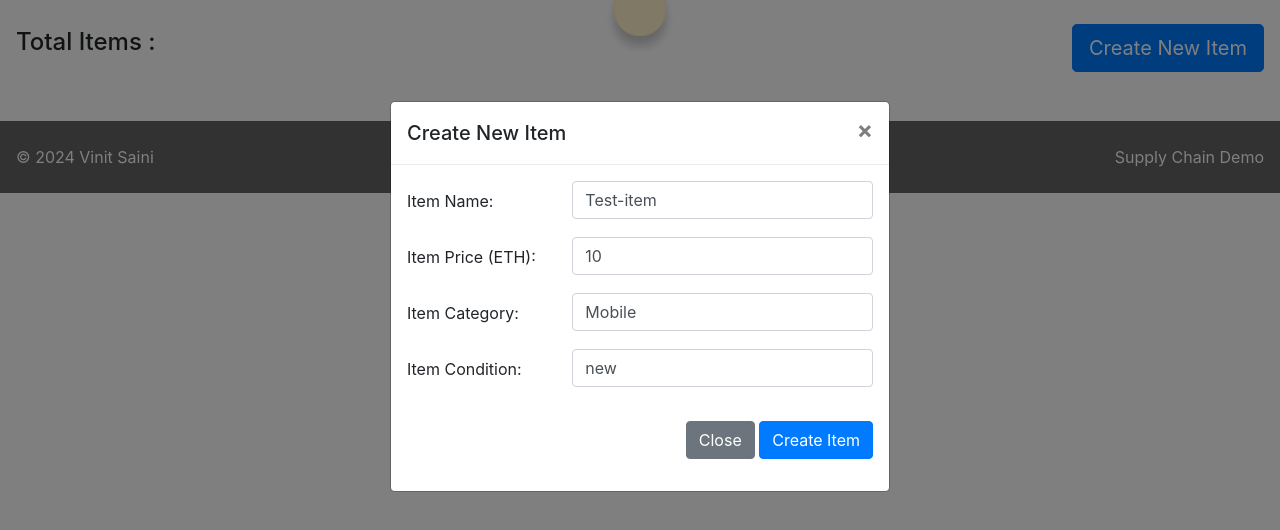
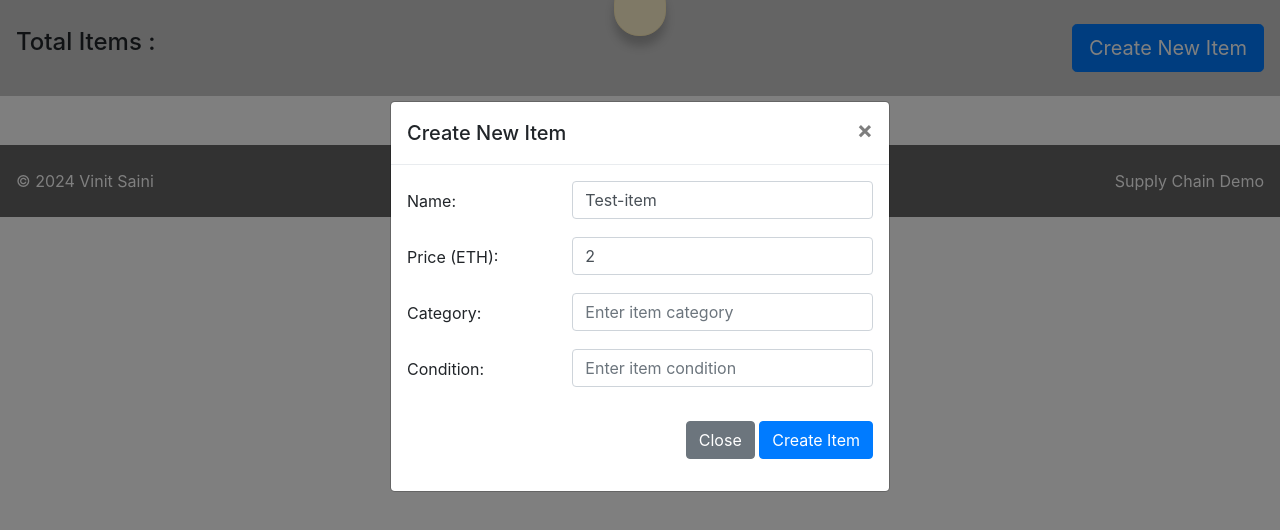
Before and after one commit to vsdcu/supply-chain-demo, a website: page src/index.html in a window 1280 px wide. Both pictures are taken after a click on the button "Create New Item". Shown: the part 104-634 px from the top of the page. Drawn offline with nearby package versions, Linux system fonts and the light colour scheme; files whose address does not match are found by name.

Commit message:
layout and css rel;ated changes

```diff
--- a/src/index.html
+++ b/src/index.html
@@ -69,7 +69,7 @@
   <body>
     <div class=".container-fluid">
 
-		<div class="alert alert-warning notification" role="alert">
+		<div id="notification-container" class="alert alert-warning notification" role="alert">
 			<h4 style="color: red"><span id="contract-notification" class="contract-notification"></span></h4>
 		</div>
 
@@ -85,7 +85,7 @@
 			</div>
 		</div>
 
-		 <div class="row mt-4">
+		 <div class="row pt-4 pb-4" style="background-color: rgb(200, 200, 200)">
 
 			<div class="col-6 pt-1">
           		<h4 class="ml-3">Total Items : <span id="itemCount" class="item-tot-count"></span></h4>
@@ -100,10 +100,13 @@
 
 
 	    <div class="row mt-4 pl-4 pr-4">
-	    	<div id="itemsRow" class="col-12">
+	    	<div class="col-2"></div>
+			<div class="col-8">
+			<div id="itemsRow" class="row">
         	<!-- INITIAL ITEMS LOAD HERE -->
 
 	    	</div>
+			</div>
 	    </div>
 
 
@@ -133,7 +136,7 @@
 		<form id="createItemForm">
       		<div class="form-group row">
      			<div class="col-4 pt-2">
-		        	<label for="i_identifier">Item Name:</label>
+		        	<label for="i_identifier">Name:</label>
 		        </div>
 		        <div class="col-8">
 	        		<input type="text" class="form-control" id="i_identifier" placeholder="Enter item name" required value="Test-item">
@@ -141,26 +144,26 @@
       		</div>
       		<div class="form-group row">
        			<div class="col-4 pt-2">
-    	    		<label for="i_price">Item Price (ETH):</label>
+    	    		<label for="i_price">Price (ETH):</label>
 		        </div>
 		        <div class="col-8">
-	        		<input type="text" class="form-control" id="i_price" placeholder="Enter item price" required value="10">
+	        		<input type="text" class="form-control" id="i_price" placeholder="Enter item price" required value="2">
 		        </div>
       		</div>
       		<div class="form-group row">
      			<div class="col-4 pt-2">
-        			<label for="i_category">Item Category:</label>
+        			<label for="i_category">Category:</label>
 		        </div>
 		        <div class="col-8">
-	        		<input type="text" class="form-control" id="i_category" placeholder="Enter item category" required value="Mobile">
+	        		<input type="text" class="form-control" id="i_category" placeholder="Enter item category" required value="">
 		        </div>
       		</div>
       		<div class="form-group row">
      			<div class="col-4 pt-2">
-        			<label for="i_condition">Item Condition:</label>
+        			<label for="i_condition">Condition:</label>
 		        </div>
 		        <div class="col-8">
-	        		<input type="text" class="form-control" id="i_condition" placeholder="Enter item condition" required value="new">
+	        		<input type="text" class="form-control" id="i_condition" placeholder="Enter item condition" required value="">
 		        </div>
       		</div>
 
--- a/src/js/app.js
+++ b/src/js/app.js
@@ -178,6 +178,8 @@ App = {
         console.log("Response:", response);
         if (response.receipt.status === '0x1') {
           document.getElementById("contract-notification").textContent = "";
+          //document.getElementById("notification-container").display = none;
+          //$("#notification-container").hide();
           // successful transaction not necessarly means successful dispatch, we will need to verify through generated events.
           itemManagerInstance.allEvents((error, event) => {
             if (error) {
```
